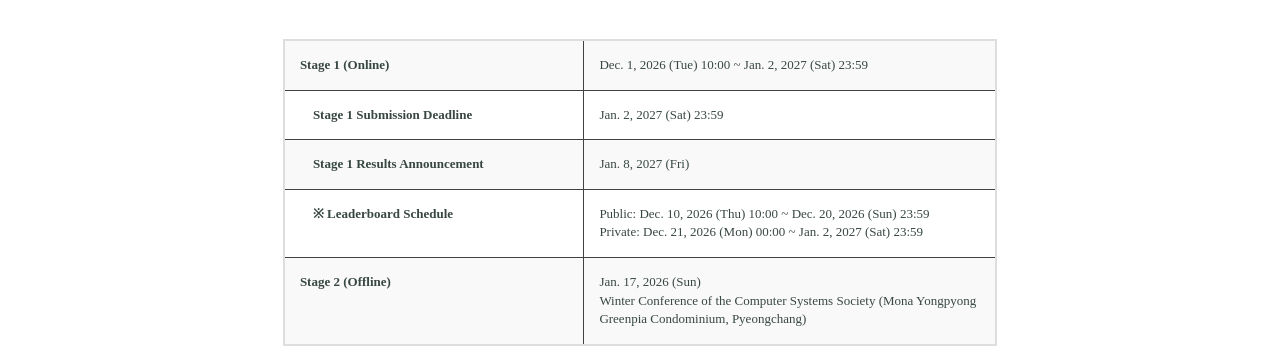
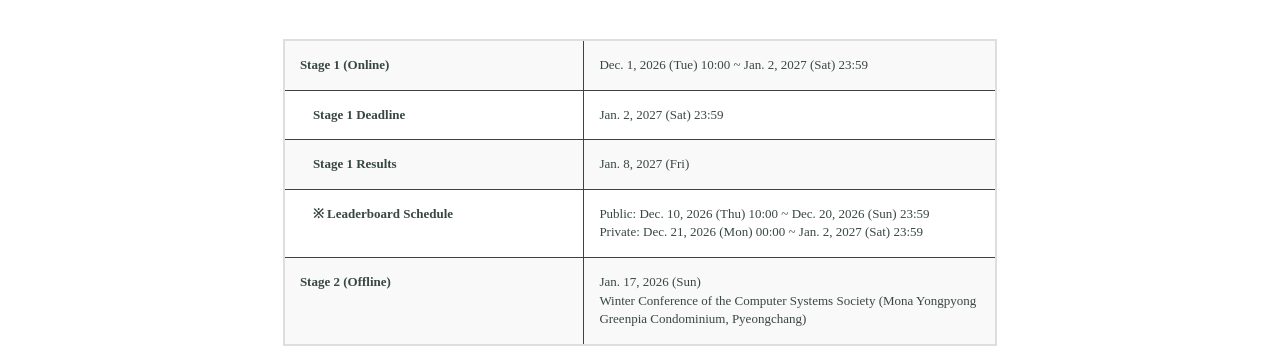
Before and after one commit to AISystemChallenge/AISystemChallenge.github.io, a Jekyll site: the page built from timeline.md, in a window 1280 px wide. Shown: the part 1097-1445 px from the top of the page. Built offline with Jekyll 4.4.1, drawn with Linux system fonts in a browser that asks for light colours; some web fonts are replaced; our own code applies the rules of GitHub Pages for plain Markdown files.

Commit message:
Update timeline.md

```diff
--- a/timeline.md
+++ b/timeline.md
@@ -46,11 +46,11 @@ excerpt:
         <td colspan="1"> Dec. 1, 2026 (Tue) 10:00 ~ Jan. 2, 2027 (Sat) 23:59 </td>
     </tr>
     <tr>
-        <td colspan="1"> &emsp;Stage 1 Submission Deadline </td>
+        <td colspan="1"> &emsp;Stage 1 Deadline </td>
         <td colspan="1"> Jan. 2, 2027 (Sat) 23:59 </td>
     </tr>
     <tr>
-        <td colspan="1"> &emsp;Stage 1 Results Announcement </td>
+        <td colspan="1"> &emsp;Stage 1 Results </td>
         <td colspan="1"> Jan. 8, 2027 (Fri) </td>
     </tr>
     <tr>
```
